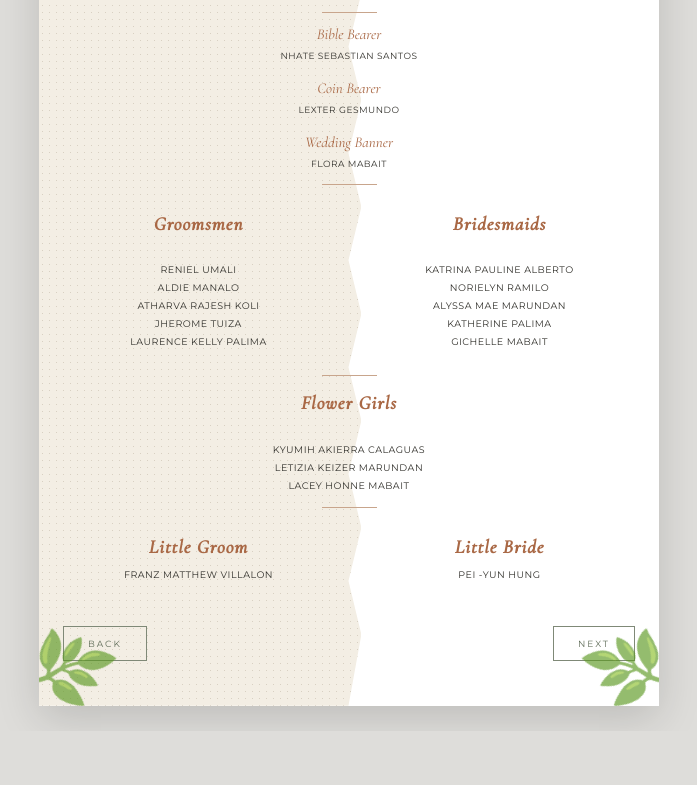
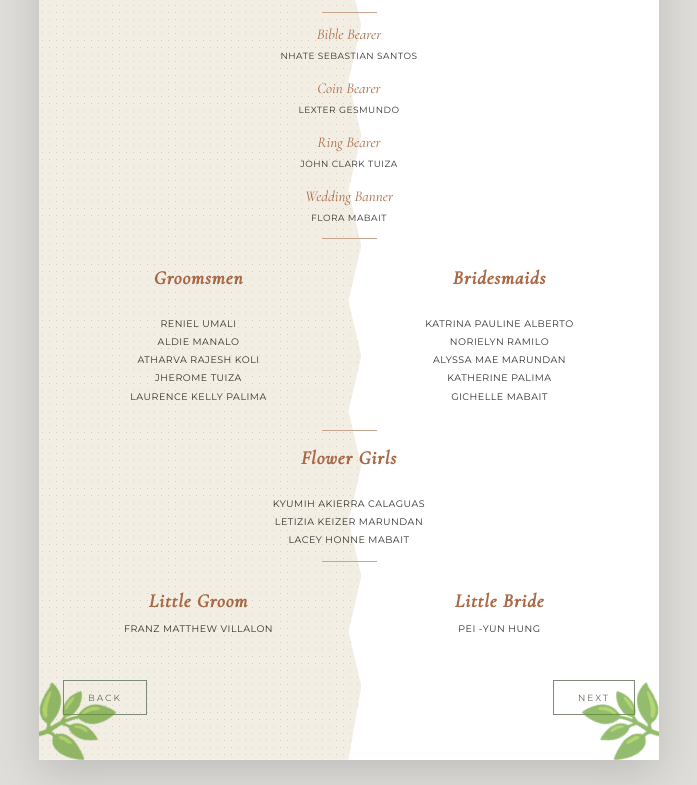
Before and after one commit to Janllord/wedding-invitation, a plain HTML site: page entourage.html in a window 1280 px wide. Shown: the part 1101-1886 px from the top of the page, without its empty margins (291-988 px from the left). Before the commit the page ends 1832 px from the top, so only its background shows below. Drawn offline with nearby package versions, Linux system fonts and the light colour scheme.

Commit message:
Add Ring Bearer to entourage

```diff
--- a/entourage.html
+++ b/entourage.html
@@ -517,6 +517,11 @@ body {
       </div>
 
       <div class="bearer-item">
+      <div class="role">Ring Bearer</div>
+      <div class="names">JOHN CLARK TUIZA</div>
+      </div>
+
+      <div class="bearer-item">
         <div class="role">Wedding Banner</div>
         <div class="names">FLORA MABAIT</div>
       </div>
```
Also changed, not shown: index.html (+1 -0 lines).
